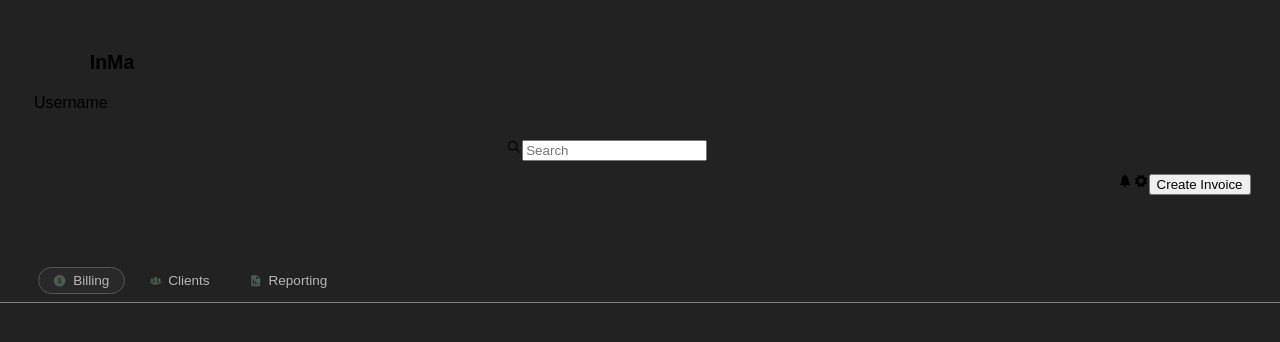
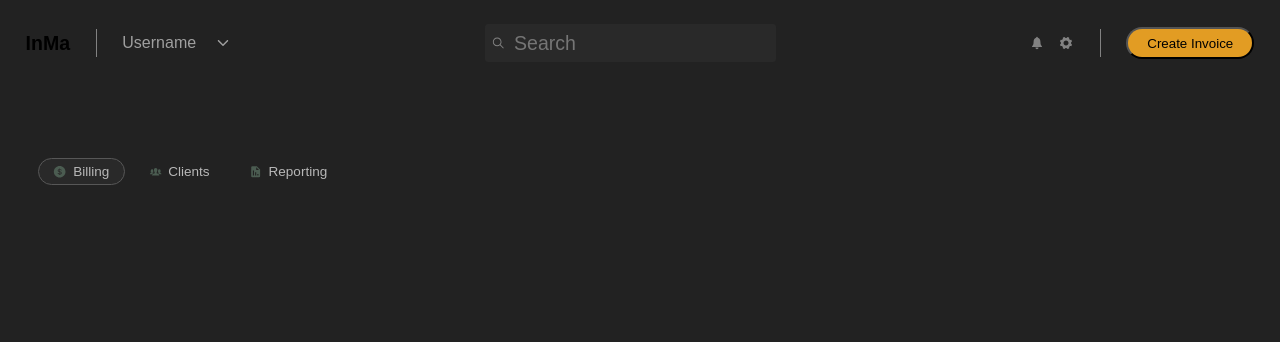
Before and after one commit to Darleanow/InvoiceManager, a Next.js app in the folder frontend/: page / in a window 1280 px wide. Shown: the top 342 px of the page. Built offline with nearby package versions, Linux system fonts and the light colour scheme.

Commit message:
style(Topbar): Add new style to topbar

```diff
--- a/frontend/app/Assets/components/Topbar/Topbar.jsx
+++ b/frontend/app/Assets/components/Topbar/Topbar.jsx
@@ -1,30 +1,27 @@
 import React from "react";
 import styles from "./styles.module.css";
-
-import { IoIosNotifications } from "react-icons/io";
-import { IoIosSettings } from "react-icons/io";
-import { IoIosSearch } from "react-icons/io";
-
+import { IoIosNotifications, IoIosSettings, IoIosSearch, IoIosArrowDown } from "react-icons/io";
 
 export default function Topbar() {
-
-
     return (
-        <div classname={styles.topbar_container}>
+        <div className={styles.topbar_container}>
             <div className={styles.topbar_left_pannel}>
                 <p className={styles.topbar_text}>InMa</p>
+                <div className={styles.topbar_vertical_line}></div>
                 <p className={styles.topbar_user}>Username</p>
+                <IoIosArrowDown className={styles.topbar_arrow} />
             </div>
             <div className={styles.topbar_middle_pannel}>
                 <div className={styles.topbar_search_container}>
-                    <IoIosSearch classname={styles.topbar_search_icon}/>
+                    <IoIosSearch className={styles.topbar_search_icon} />
                     <input type="text" placeholder="Search" className={styles.topbar_search} />
                 </div>
             </div>
             <div className={styles.topbar_right_pannel}>
-                <IoIosNotifications className={styles.topbar_notification}/>
+                <IoIosNotifications className={styles.topbar_notification} />
                 <IoIosSettings className={styles.topbar_settings} />
-                <button>Create Invoice</button>
+                <div className={styles.topbar_vertical_line}></div>
+                <button className={styles.topbar_button}>Create Invoice</button>
             </div>
         </div>
     );
--- a/frontend/app/Assets/components/Topbar/styles.module.css
+++ b/frontend/app/Assets/components/Topbar/styles.module.css
@@ -1,25 +1,99 @@
-/*styles.module.css*/
+.topbar_container {
+    display: flex;
+    justify-content: space-between; /* Assure que les panneaux sont bien répartis */
+    align-items: center;
+    padding: 1.5vh 2vw;
+}
+
+.topbar_left_pannel, .topbar_middle_pannel, .topbar_right_pannel {
+    display: flex;
+    align-items: center; /* Centrer verticalement les éléments */
+}
 
 .topbar_left_pannel {
-    padding-left: 2.648vw;
-    padding-top: 1.629vh;
+    gap: 1vw;
+}
 
+.topbar_text {
+    font-weight: bold;
+    font-size: 2.444vh;
+    background-color: linear-gradient(69C06C, E29C23);
+}
+
+.topbar_user {
+    color: #9F9F9F;
+}
+
+.topbar_arrow {
+    size: 0.926vw;
+    color: #9F9F9F;
+    margin-left: 0.5vw;
 }
 
 .topbar_middle_pannel {
-    padding-left: 39.55vw;
-    padding-top: 1.426vh;
+    flex: 1; /* Prend toute la place entre les panneaux gauche et droit */
+    display: flex;
+    justify-content: center; /* Centrer la barre de recherche */
+}
+
+.topbar_search_container {
+    display: flex;
+    align-items: center;
+    background-color: #292929;
+    border-radius: 0.265vw;
+    padding: 0.5vw;
+}
+
+.topbar_search_icon {
+    size: 0.926vw;
+    color: #828282;
+    margin-right: 0.5vw;
+}
+
+.topbar_search {
+    font-size: 2.444vh;
+    color: #828282;
+    background-color: transparent;
+    border: none;
+    outline: none;
+    width: 100%; /* Remplit l'espace disponible */
 }
 
 .topbar_right_pannel {
-    padding-left: 87.235vw;
-    padding-top: 1.426vh;
+    display: flex;
+    align-items: center;
+    justify-content: flex-end; /* Aligner à droite */
+    gap: 1vw; /* Espacement entre les éléments */
 }
 
-.topbar_text {
-    padding-left: 4.365vw;
-    padding-top: 2.342vh;
-    font-weight: bold;
-    font-size: 2.444vh;
-    background-color: linear-gradient(69C06C,E29C23);
+.topbar_notification, .topbar_settings {
+    size: 1.222vw;
+    color: #828282;
 }
+
+.topbar_button {
+    background-color: #E29C23;
+    color: #000000;
+    border-radius: 50px;
+    padding: 0.5vw 1.5vw;
+    cursor: pointer;
+    transition: background-color 0.3s ease;
+}
+
+.topbar_button:hover {
+    background-color: #D18F1A;
+}
+
+.topbar_vertical_line {
+    width: 1px;
+    height: 3.5vh;
+    background-color: #828282;
+    margin: 0 1vw;
+}
+
+.topbar_vertical_line_left {
+    width: 1px;
+    height: 2.5vh;
+    background-color: #828282;
+    margin: 0 1vw;
+}
```
